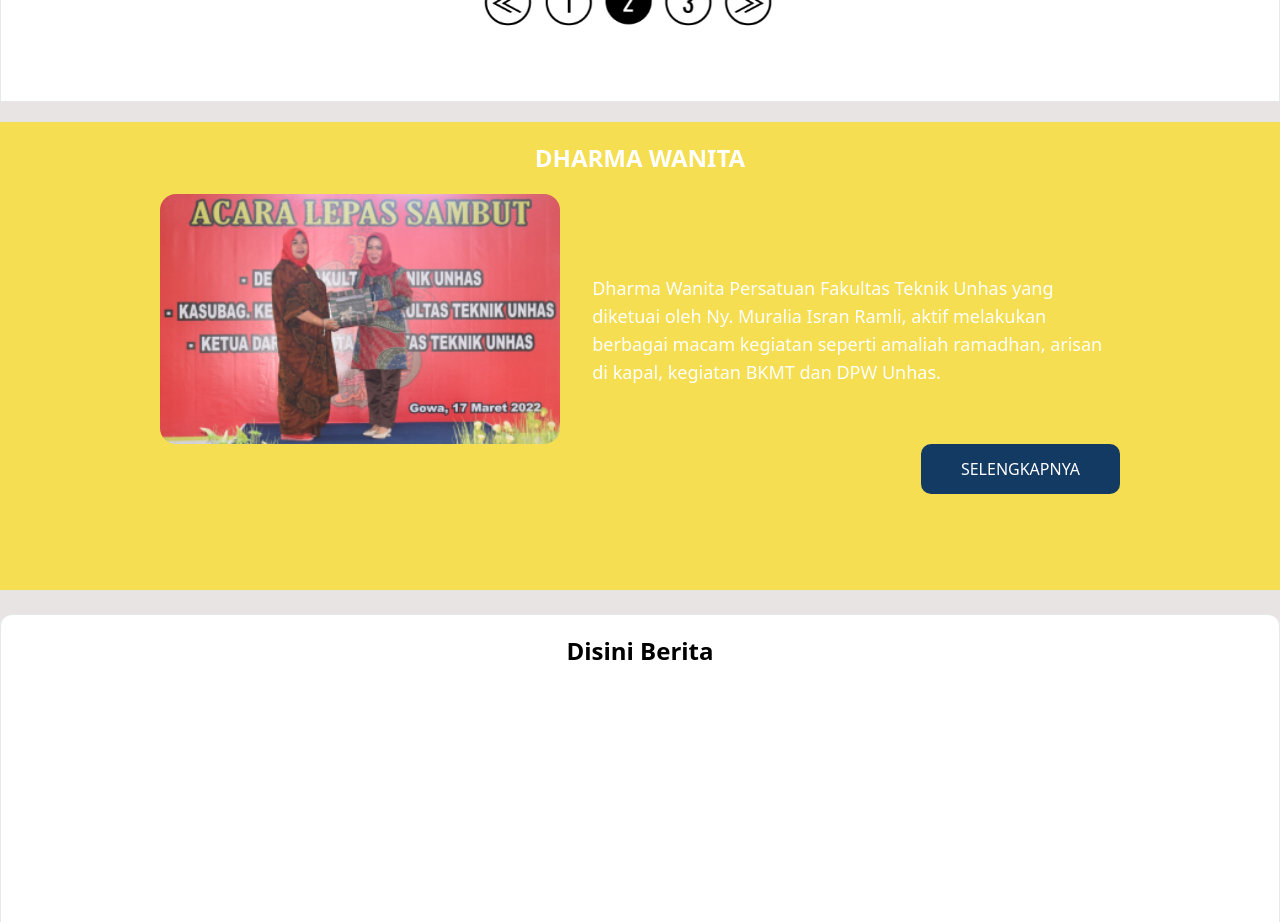
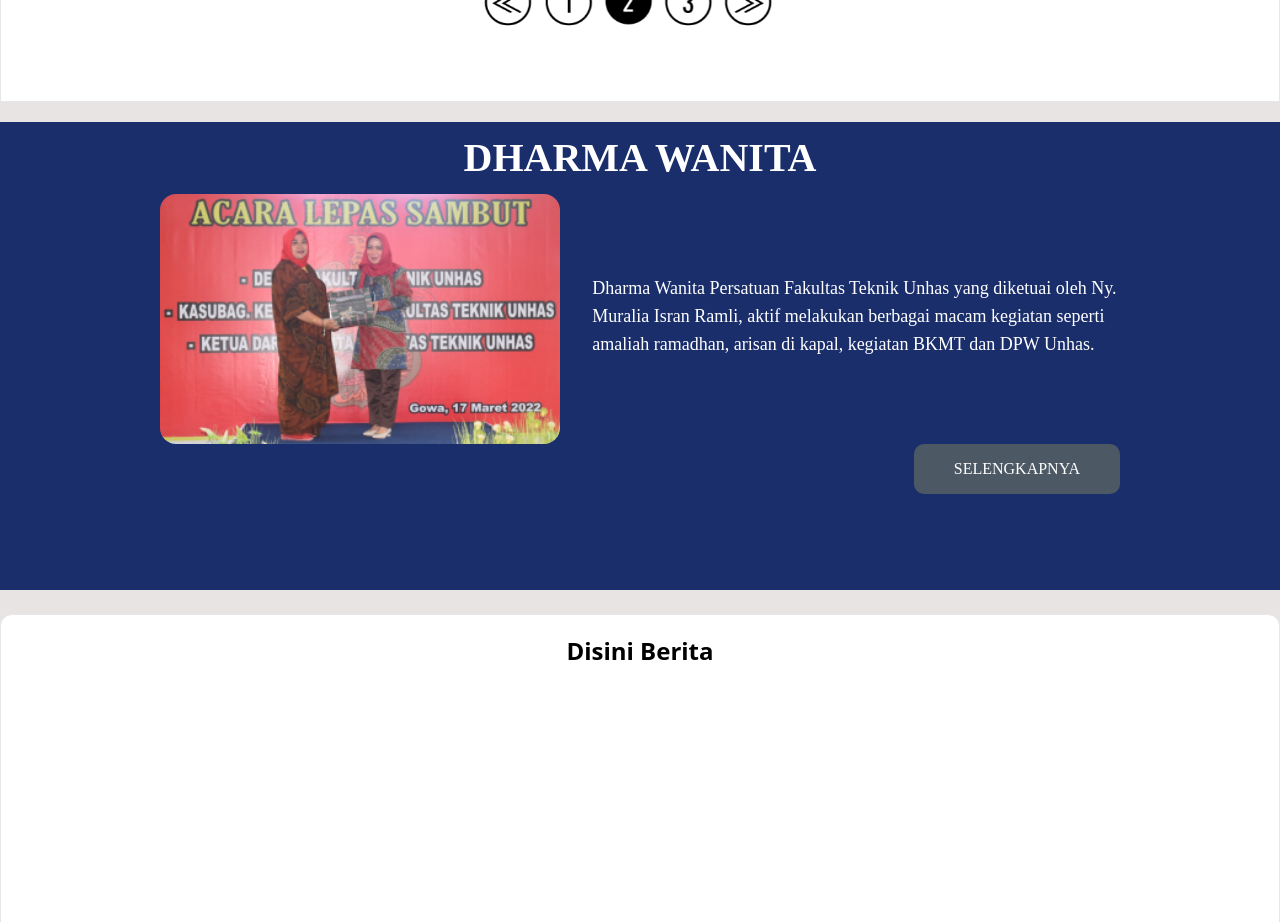
Before and after one commit to faridnfl/Mid-SistemInformasi, a Nuxt app: page / in a window 1280 px wide. Shown: the part 1900-2822 px from the top of the page. Built offline with nearby package versions, Linux system fonts and the light colour scheme.

Commit message:
perbaiki dharma wanita

```diff
--- a/app.vue
+++ b/app.vue
@@ -96,9 +96,9 @@
         </div>
       </div>
     </section>
-    <section class="dharma-wanita warna justify-center px-40 " style="background-color: rgb(246, 222, 82);">
+    <section class="dharma-wanita warna justify-center px-40 " style="background-color: rgb(26, 46, 107); font-family: Merriweather;">
       <div class="content w-full">
-        <h1 class="text-2xl font-bold py-5 text-center text-white">DHARMA WANITA</h1>
+        <h1 class="text-2xl font-bold py-5 text-center text-white" style="font-size: 40px;">DHARMA WANITA</h1>
       </div>
       <div class="flex gap-8">
         <img src="/dharma-wanita.png" alt="Dharma Wanita" class="rounded-2xl" style="height: 250px;">
@@ -109,7 +109,7 @@
         </p>
       </div>
       <div class="grid justify-items-end">
-        <button style="background-color: rgb(19, 58, 98); color: white;">SELENGKAPNYA</button>
+        <button style="background-color: rgb(76, 89, 101); color: white;">SELENGKAPNYA</button>
       </div>
     </section>
     <section class="berita flex justify-center relative" style="height: 600px;">
```
